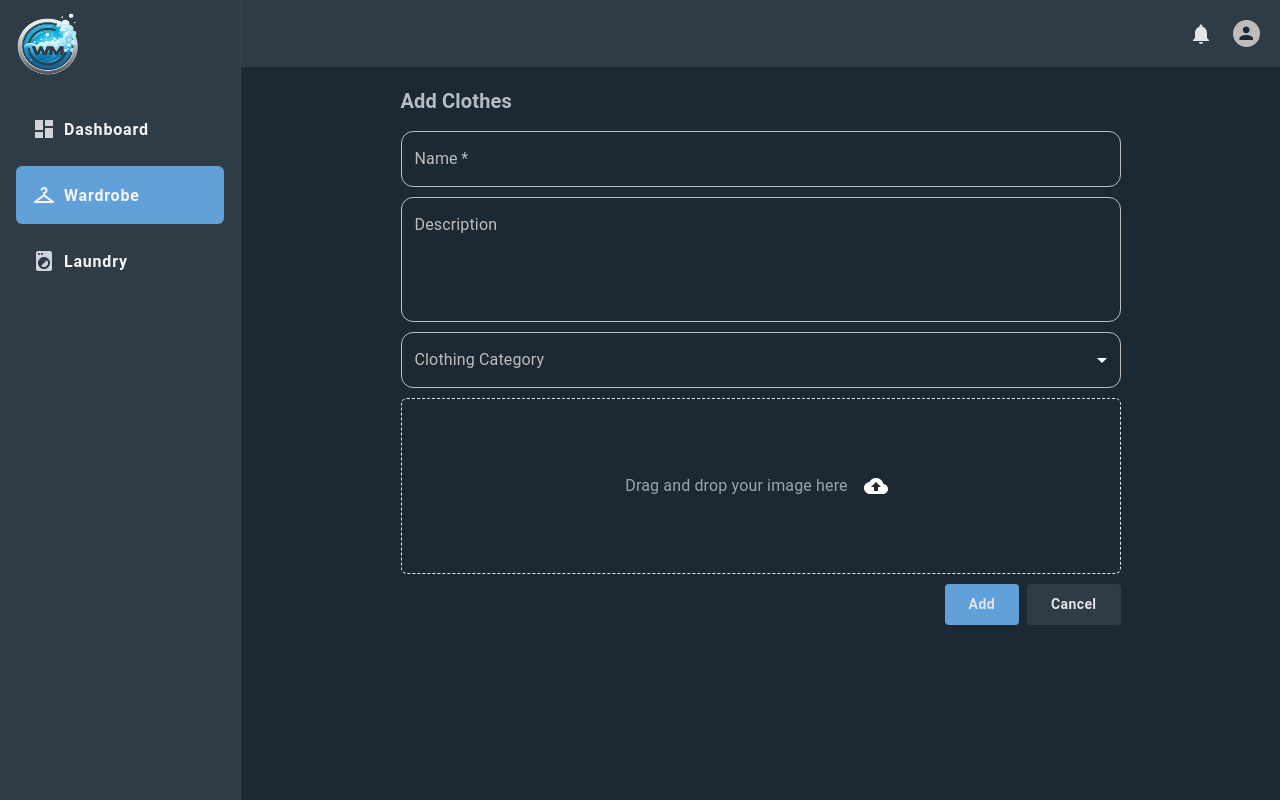
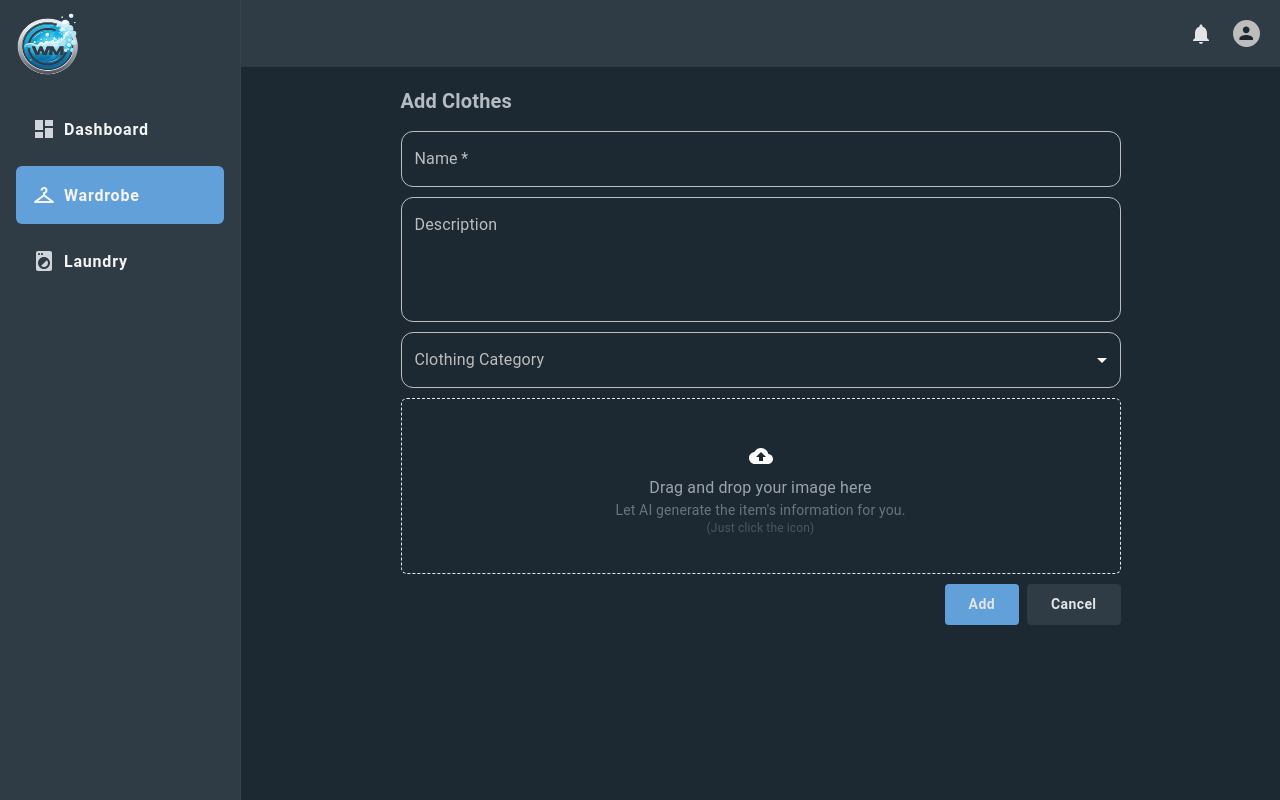
Before and after one commit to Morfusee/WSA-Website, a React (Vite) app: page /wardrobe/add in a window 1280 px wide. Built offline with nearby package versions, Linux system fonts and the light colour scheme.

Commit message:
FEAT (Wardrobe): Added Mock AI Generation of Information

```diff
--- /dev/null
+++ b/src/components/CircularProgressBar.tsx
@@ -0,0 +1,37 @@
+import {
+  CircularProgressProps,
+  Box,
+  CircularProgress,
+  Typography,
+} from "@mui/material";
+import { useState, useEffect } from "react";
+
+function CircularProgressWithLabel(
+  props: CircularProgressProps & { value: number }
+) {
+  return (
+    <Box sx={{ position: "relative", display: "inline-flex" }}>
+      <CircularProgress variant="determinate" {...props} />
+      <Box
+        sx={{
+          top: 0,
+          left: 0,
+          bottom: 0,
+          right: 0,
+          position: "absolute",
+          display: "flex",
+          alignItems: "center",
+          justifyContent: "center",
+        }}
+      >
+        <Typography
+          variant="caption"
+          component="div"
+          sx={{ color: "white", fontSize: "0.6rem" }}
+        >{`${Math.round(props.value)}%`}</Typography>
+      </Box>
+    </Box>
+  );
+}
+
+export default CircularProgressWithLabel;
--- a/src/pages/wardrobe/create/index.tsx
+++ b/src/pages/wardrobe/create/index.tsx
@@ -16,9 +16,13 @@ import { useBoundStore } from "../../../utils/store";
 import { useState } from "react";
 import { IWardrobe } from "../../../interfaces/IWardrobe";
 import { toLocaleDateStringOptions } from "../../../utils/DateFormat";
+import CircularProgressBar from "../../../components/CircularProgressBar";
+import Undergarment from "../../../assets/images/undergarments.png";
 
 function CreateWardrobe() {
   const { createWardrobeItem } = useBoundStore();
+  const [name, setName] = useState<string>("");
+  const [description, setDescription] = useState<string>("");
   const [category, setCategory] = useState("");
 
   const navigate = useNavigate();
@@ -63,6 +67,8 @@ function CreateWardrobe() {
       </h1>
       <form className="flex flex-col gap-2.5" onSubmit={handleAddClick}>
         <TextField
+          onChange={(e) => setName(e.target.value)}
+          value={name}
           label="Name"
           sx={{
             "& .MuiInputBase-root": {
@@ -73,6 +79,8 @@ function CreateWardrobe() {
           name="name"
         />
         <TextField
+          onChange={(e) => setDescription(e.target.value)}
+          value={description}
           label="Description"
           multiline
           rows={4}
@@ -102,7 +110,11 @@ function CreateWardrobe() {
             <MenuItem value={"Undergarments"}>Undergarments</MenuItem>
           </Select>
         </FormControl>
-        <UploadDragDrop />
+        <UploadDragDrop
+          setName={setName}
+          setDescription={setDescription}
+          setCategory={setCategory}
+        />
         <Box className="flex gap-2 ml-auto">
           <Button
             sx={{
@@ -133,17 +145,89 @@ function CreateWardrobe() {
   );
 }
 
-function UploadDragDrop() {
+function UploadDragDrop({
+  setName,
+  setDescription,
+  setCategory,
+}: {
+  setName: React.Dispatch<React.SetStateAction<string>>;
+  setDescription: React.Dispatch<React.SetStateAction<string>>;
+  setCategory: React.Dispatch<React.SetStateAction<string>>;
+}) {
+  const [progress, setProgress] = useState(10);
+  const [isUploading, setIsUploading] = useState(false);
+  const [imageName, setImageName] = useState<string>("");
+
+  const MockUploadItem = () => {
+    setName("Ben 10 Underwear (AI Generated)");
+    setDescription("This is a Ben 10 underwear (AI Generated).");
+    setCategory("Undergarments");
+    setImageName(Undergarment);
+  };
+
+  const startUpload = () => {
+    setIsUploading(true);
+    const timer = setInterval(() => {
+      setProgress((prevProgress) =>
+        prevProgress >= 100 ? 0 : prevProgress + 10
+      );
+    }, 200);
+
+    setTimeout(() => {
+      clearInterval(timer);
+      setIsUploading(false);
+      setProgress(0);
+      MockUploadItem();
+    }, 2000);
+  };
+
   return (
     <span className="w-full h-44 flex items-center justify-center rounded-md border border-dashed">
-      <span className="flex gap-2 items-center">
-        <h1 className="text-gray-400">Drag and drop your image here</h1>
-        <IconButton>
-          <CloudUpload />
-        </IconButton>
+      <span className="flex flex-col items-center">
+        <UploadDragDropContent
+          isUploading={isUploading}
+          imageName={imageName}
+          progress={progress}
+          startUpload={startUpload}
+        />
       </span>
     </span>
   );
 }
 
+function UploadDragDropContent({
+  isUploading,
+  imageName,
+  progress,
+  startUpload,
+}: {
+  isUploading: boolean;
+  imageName: string;
+  progress: number;
+  startUpload: () => void;
+}) {
+  if (imageName) {
+    return <img src={imageName} alt="Generated Image" />;
+  }
+
+  if (isUploading) {
+    return <CircularProgressBar value={progress} />;
+  }
+
+  return (
+    <>
+      <IconButton onClick={startUpload}>
+        <CloudUpload />
+      </IconButton>
+      <div className="flex flex-col text-center">
+        <h1 className="text-gray-400">Drag and drop your image here</h1>
+        <h6 className="text-sm text-gray-500">
+          Let AI generate the item's information for you.
+          <p className="text-xs text-gray-600">(Just click the icon)</p>
+        </h6>
+      </div>
+    </>
+  );
+}
+
 export default CreateWardrobe;
--- a/src/pages/wardrobe/details/index.tsx
+++ b/src/pages/wardrobe/details/index.tsx
@@ -205,7 +205,7 @@ function EditModeComponent({
   return (
     <form
       onSubmit={handleSubmit}
-      className="bg-primary-dark shadow-sm p-5 rounded-md flex flex-col gap-2"
+      className="bg-primary-dark shadow-sm p-5 rounded-md flex flex-col gap-4"
     >
       <TextField
         label="Name"
```
